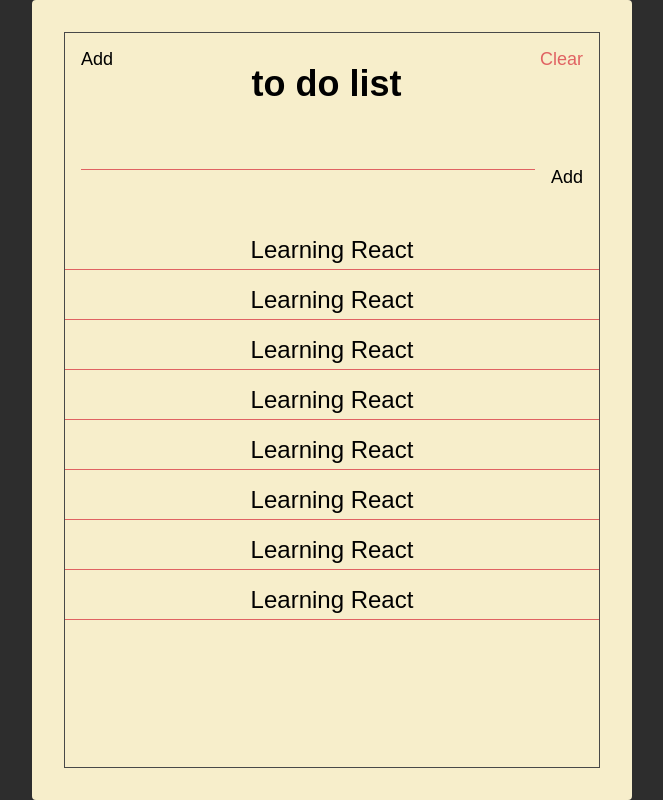
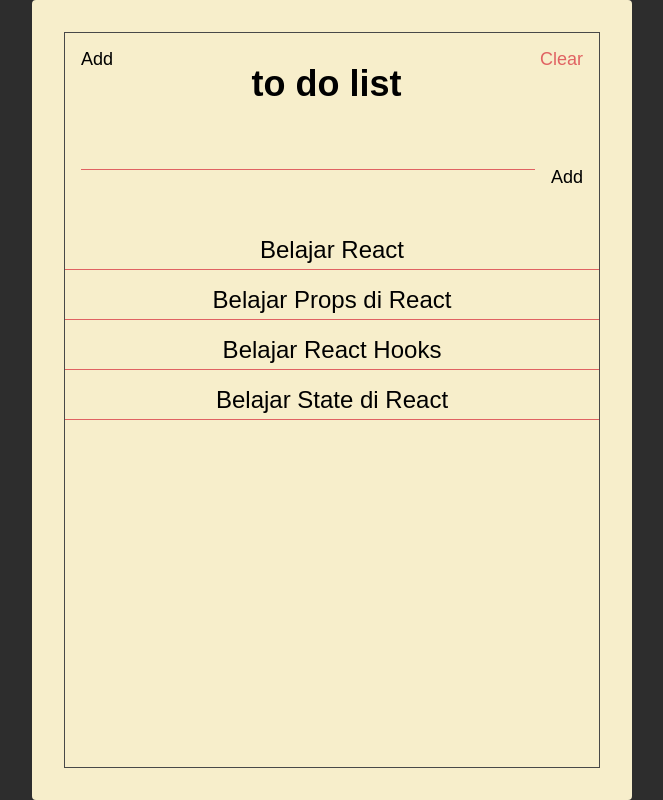
Before and after one commit to akmaljariyah/React-Todolist, a React (Create React App) app: page / in a window 1280 px wide. Shown: the whole page, without its empty margins (308-971 px from the left). Built offline with nearby package versions, Linux system fonts and the light colour scheme.

Commit message:
Create TodoForm with Hooks

```diff
--- /dev/null
+++ b/src/components/Todo.jsx
@@ -0,0 +1,16 @@
+import React from "react";
+import PropTypes from "prop-types";
+
+const Todo = (props) => {
+  return (
+    <div className="todo">
+      <span className="todo-text">{props.text}</span>
+    </div>
+  );
+};
+
+Todo.propTypes = {
+  text: PropTypes.string.isRequired
+};
+
+export default Todo;
--- a/src/components/TodoForm.jsx
+++ b/src/components/TodoForm.jsx
@@ -1,14 +1,40 @@
-import React from "react";
+import React, { useState } from "react";
+import PropTypes from "prop-types";
 
 const TodoForm = () => {
+  const [value, setValue] = useState("");
+
+  const handleFormSubmit = (e) => {
+    e.preventDefault();
+
+    if (!value) {
+      alert("No Blank!");
+      return;
+    }
+
+    addTodo(value);
+    alert(value);
+    setValue("");
+  };
+
+  console.log("value", value);
   return (
     <section className="add">
-      <form action="" className="add-form">
-        <input type="text" className="add-input" />
+      <form className="add-form" onSubmit={handleFormSubmit}>
+        <input
+          type="text"
+          className="add-input"
+          value={value}
+          onChange={(e) => setValue(e.target.value)}
+        />
         <button className="add-btn">Add</button>
       </form>
     </section>
   );
 };
 
+TodoForm.propTypes = {
+  addTodo: PropTypes.func.isRequired
+};
+
 export default TodoForm;
--- a/src/components/Todos.jsx
+++ b/src/components/Todos.jsx
@@ -1,32 +1,27 @@
 import React from "react";
+import Todo from "./Todo";
 
 const Todos = () => {
+  const todos = [
+    {
+      text: "Belajar React"
+    },
+    {
+      text: "Belajar Props di React"
+    },
+    {
+      text: "Belajar React Hooks"
+    },
+    {
+      text: "Belajar State di React"
+    }
+  ];
+
   return (
     <section className="todos">
-      <div className="todo">
-        <span className="todo-text">Learning React</span>
-      </div>
-      <div className="todo">
-        <span className="todo-text">Learning React</span>
-      </div>
-      <div className="todo">
-        <span className="todo-text">Learning React</span>
-      </div>
-      <div className="todo">
-        <span className="todo-text">Learning React</span>
-      </div>
-      <div className="todo">
-        <span className="todo-text">Learning React</span>
-      </div>
-      <div className="todo">
-        <span className="todo-text">Learning React</span>
-      </div>
-      <div className="todo">
-        <span className="todo-text">Learning React</span>
-      </div>
-      <div className="todo">
-        <span className="todo-text">Learning React</span>
-      </div>
+      {todos.map((todo) => {
+        return <Todo text={todo.text} />;
+      })}
     </section>
   );
 };
```
